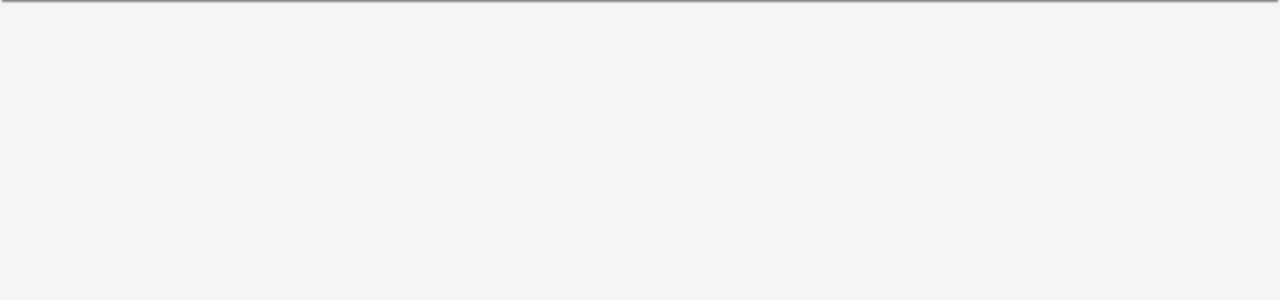
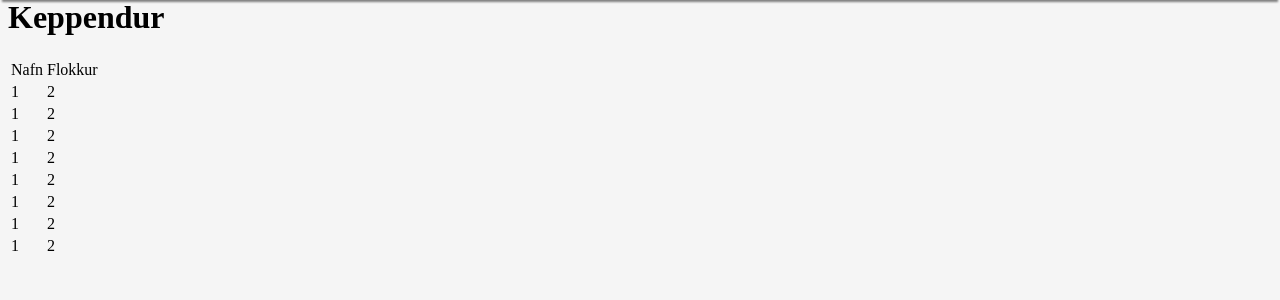
Before and after one commit to gudmunduro/VSH-hopverkefni, a PHP site: page /keppendur in a window 1280 px wide. Shown: the part 48-348 px from the top of the page. Run offline with PHP 8.4, Linux system fonts and the light colour scheme; some libraries are stand-ins or nearby versions.

Commit message:
Breytingar

```diff
--- /dev/null
+++ b/WebSite/keppendur/index.php
@@ -0,0 +1,59 @@
+<?php
+session_start();
+include "../api/functions.php";
+$keppendur = [1, 2, 3, 4, 5, 6, 7, 8];
+?>
+<!DOCTYPE html>
+
+<html lang="en">
+    <head>
+        <meta charset="utf-8" />
+        <meta http-equiv="X-UA-Compatible" content="IE=edge,chrome=1">
+        <meta name="viewport" content="width=device-width, initial-scale=1.0">
+        <link rel="stylesheet" href="https://cdnjs.cloudflare.com/ajax/libs/font-awesome/4.7.0/css/font-awesome.min.css" />
+        <link rel="stylesheet" href="../include/style.css" />
+        <script src="https://cdnjs.cloudflare.com/ajax/libs/jquery/3.2.1/jquery.min.js"></script>
+        <script src="../include/menu.js"></script>
+        <script src="../include/loginform.js"></script>
+        <title>Torfærukeppni</title>
+    </head>
+    <body>
+        <nav class="mobileNav" id="mobileNav">
+            <a onclick="Menu.toggle()">&#9776;</a>
+        </nav>
+        <nav class="navBar" id="navBar">
+            <ul>
+                <li><h2>Valmynd</h2></li>
+                <li><a href="../" id="menuOption1">Aðalsíða</a></li>
+                <li><a href="../dagskra" id="menuOption2">Dagskrá</a></li>
+                <li><a href="../reglur" id="menuOption3">Reglur</a></li>
+                <li><a href="../keppendur" id="menuOption4">Keppendur</a></li>
+                <li><?php echo accountMenuItem("/hv/keppendur"); ?></li>
+            </ul>
+        </nav>
+
+        <h1>Keppendur</h1>
+        <table>
+            <thead>
+                <tr>
+                    <td>Nafn</td>
+                    <td>Flokkur</td>
+                </tr>
+            </thead>
+            <tbody>
+            <?php
+            for ($i = 0; $i < count($keppendur); $i++)
+            {
+            ?>
+                <tr>
+                    <td>1</td>
+                    <td>2</td>
+                </tr>
+            <?php
+            }
+            ?>
+            </tbody>
+        </table>
+
+    </body>
+</html>
--- a/WebSite/Keppendur/index.html
+++ b/WebSite/skraning/index.php
@@ -1,15 +1,18 @@
+<?php
+session_start();
+include "../api/functions.php";
+?>
 <!DOCTYPE html>
 
 <html lang="en">
     <head>
         <meta charset="utf-8" />
-        <meta http-equiv="X-UA-Compatible" content="IE=edge,chrome=1">
-        <meta name="viewport" content="width=device-width, initial-scale=1.0">
+        <title>Skráning</title>
+        <link rel="stylesheet" href="https://cdnjs.cloudflare.com/ajax/libs/font-awesome/4.7.0/css/font-awesome.min.css" />
         <link rel="stylesheet" href="../include/style.css" />
         <script src="https://cdnjs.cloudflare.com/ajax/libs/jquery/3.2.1/jquery.min.js"></script>
         <script src="../include/menu.js"></script>
         <script src="../include/loginform.js"></script>
-        <title>Torfærukeppni</title>
     </head>
     <body>
         <nav class="mobileNav" id="mobileNav">
@@ -19,12 +22,11 @@
             <ul>
                 <li><h2>Valmynd</h2></li>
                 <li><a href="../" id="menuOption1">Aðalsíða</a></li>
-                <li><a href="../Dagskra" id="menuOption2">Dagskrá</a></li>
-                <li><a href="../Reglur" id="menuOption3">Reglur</a></li>
-                <li><a href="../Keppendur" id="menuOption4">Keppendur</a></li>
-                <li><a onclick="createSimpleLogin(&quot;/hv/Keppendur/&quot;)" id="menuOption5">Innskrá</a></li>
+                <li><a href="../dagskra" id="menuOption2">Dagskrá</a></li>
+                <li><a href="../reglur" id="menuOption3">Reglur</a></li>
+                <li><a href="../keppendur" id="menuOption4">Keppendur</a></li>
+                <li><?php echo accountMenuItem("/hv/keppendur"); ?></li>
             </ul>
         </nav>
-
     </body>
 </html>
```
Also changed, not shown: WebSite/dagskra/index.php (renamed from WebSite/Dagskra/index.html, +9 -4 lines), WebSite/reglur/index.php (renamed from WebSite/Reglur/index.html, +9 -4 lines), WebSite/skraning/index.html (deleted, +0 -27 lines).
